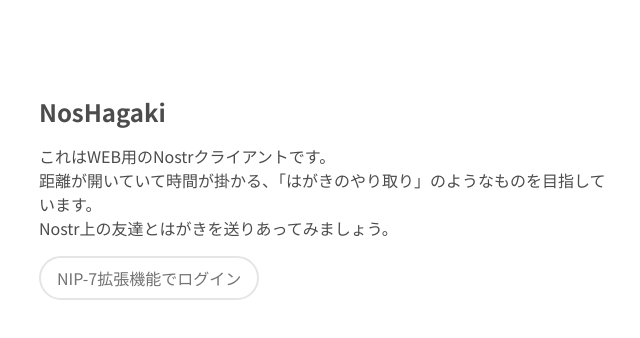
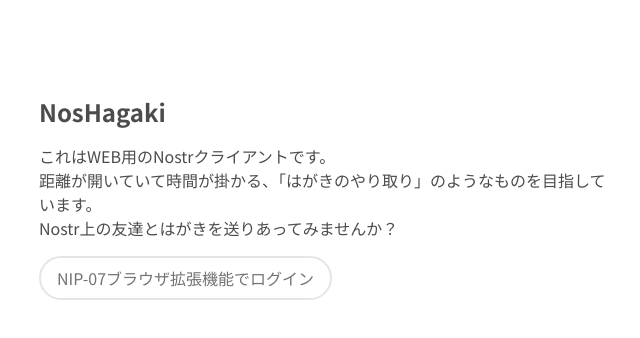
Before and after one commit to nawashiro/nos-hagaki, a Next.js app: page / in a window 1280 px wide. Shown: the top 338 px of the page, without its empty margins (313-953 px from the left). Built offline with nearby package versions, Linux system fonts and the light colour scheme.

Commit message:
ログインページ文言を修正

```diff
--- a/app/(befor-login)/page.tsx
+++ b/app/(befor-login)/page.tsx
@@ -31,9 +31,11 @@
         <br />
         距離が開いていて時間が掛かる、「はがきのやり取り」のようなものを目指しています。
         <br />
-        Nostr上の友達とはがきを送りあってみましょう。
+        Nostr上の友達とはがきを送りあってみませんか？
       </p>
-      <SimpleButton onClick={login}>NIP-7拡張機能でログイン</SimpleButton>
+      <SimpleButton onClick={login}>
+        NIP-07ブラウザ拡張機能でログイン
+      </SimpleButton>
     </div>
   );
 }
```
